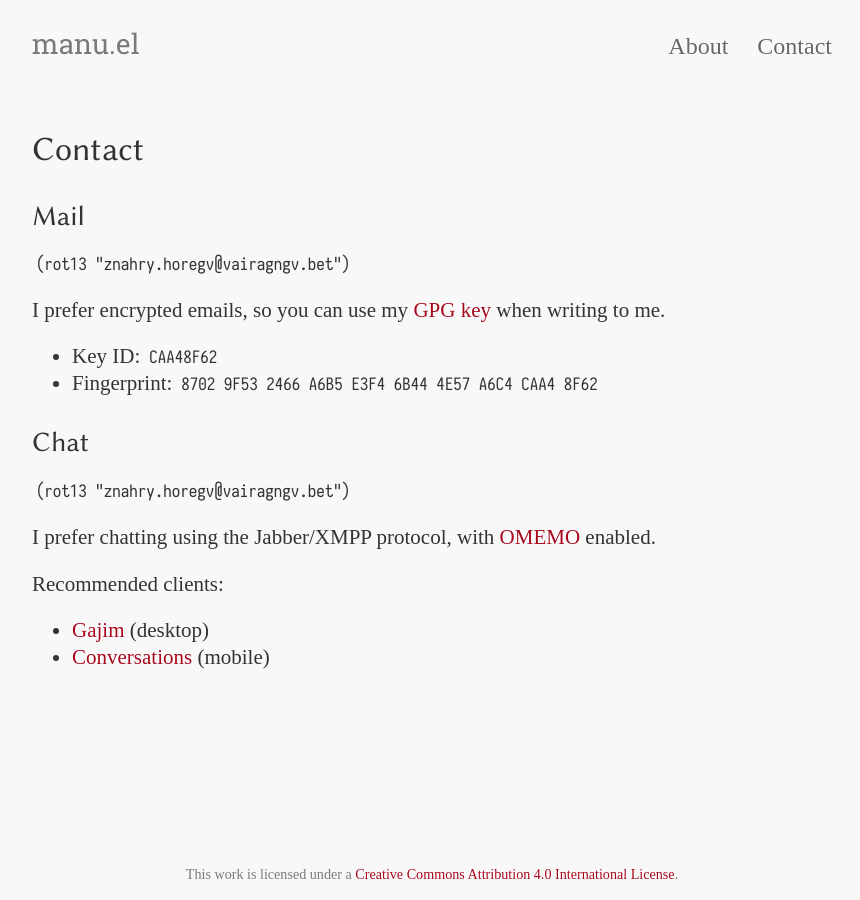
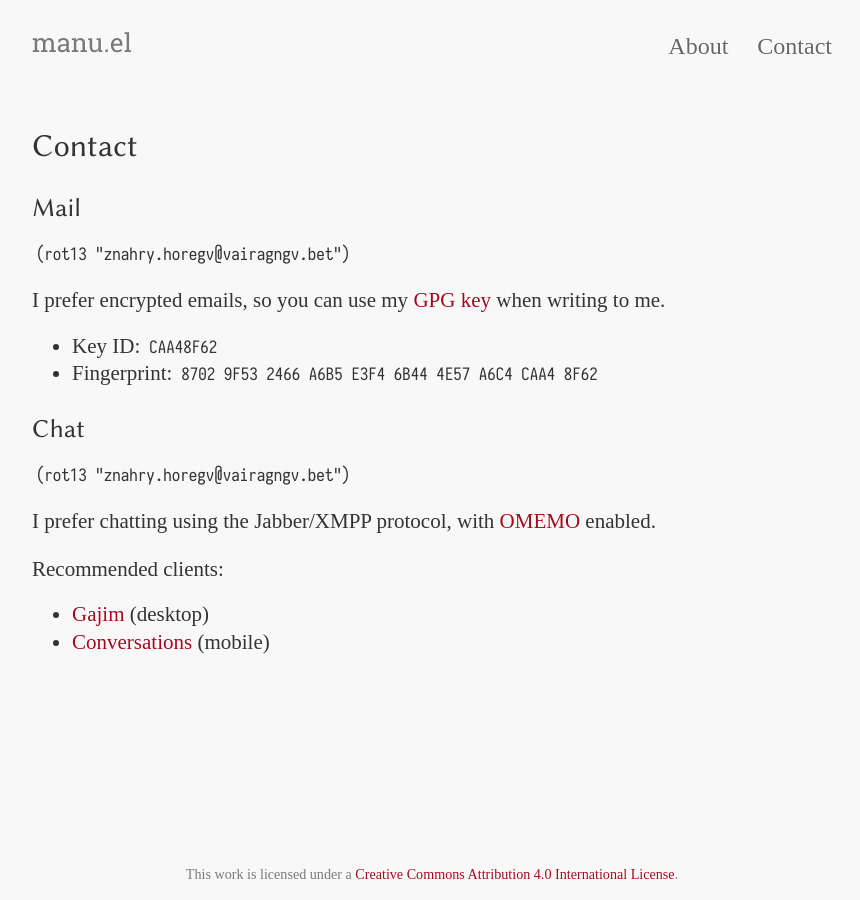
Before and after one commit to manuel-uberti/manuel-uberti.github.io, a Jekyll site: the page built from contact.md, in a window 1280 px wide. Shown: the whole page, without its empty margins (208-1068 px from the left). Built offline with Jekyll 4.4.1, drawn with Linux system fonts in a browser that asks for light colours; some web fonts are replaced.

Commit message:
Slightly decrease header font size

```diff
--- a/_sass/_variables.scss
+++ b/_sass/_variables.scss
@@ -78,9 +78,9 @@ $heading-font-weight: 500 !default;
 $heading-line-height: 1.25 !default;
 $monospace-font-family: 'Iosevka', monospace !default;
 $title-font-family: 'Roboto Slab', serif !default;
-$h1: 1.7rem !default;
+$h1: 1.6rem !default;
 $h2: 1.5rem !default;
-$h3: 1.4rem !default;
+$h3: 1.3rem !default;
 $h4: 1.2rem !default;
 $h5: 1.0rem !default;
 $h6: .5rem !default;
```
